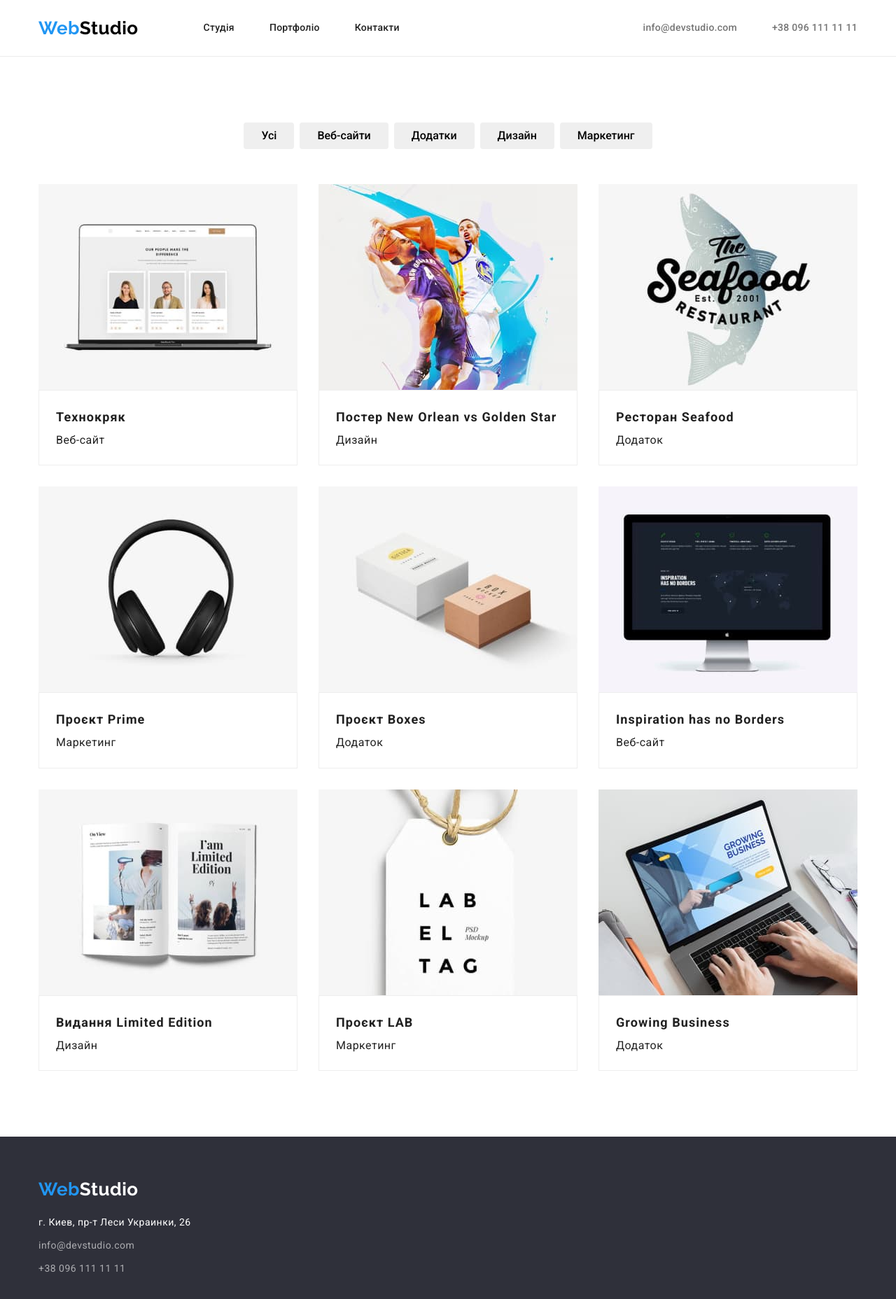
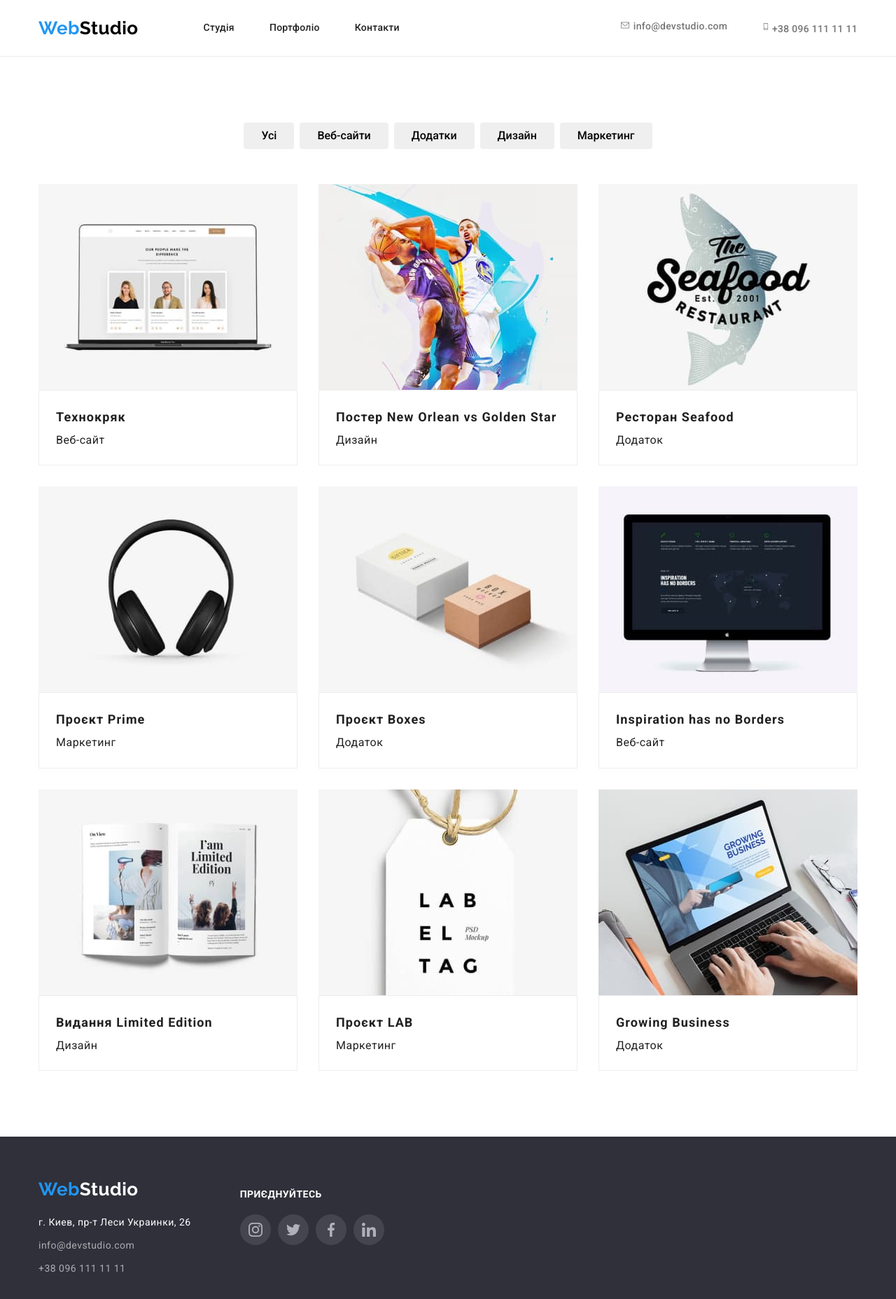
Before and after one commit to mantr88/goit-markup-hw-04, a plain HTML site: page portfolio.html in a window 1280 px wide. Shown: the whole page at 70% size. Drawn offline with nearby package versions, Linux system fonts and the light colour scheme.

Commit message:
Add icons in footer and portfolio page

```diff
--- a/css/styles.css
+++ b/css/styles.css
@@ -10,6 +10,7 @@
     --second-font-color:#757575;
     --white-font-color:#ffffff;
     --footer-font-color:rgba(255, 255, 255, 0.6);
+    --footer-icon-bg-color:rgba(255, 255, 255, 0.1);
 
     --card-set-gap: 30px;
 }
@@ -464,7 +465,7 @@ a {
 .filter-button:focus {
     color: var(--white-font-color);
     background-color: var(--main-color);
-
+    box-shadow: 0px 3px 1px rgba(0, 0, 0, 0.1), 0px 1px 2px rgba(0, 0, 0, 0.08), 0px 2px 2px rgba(0, 0, 0, 0.12);
 }
 
         /* our-project */
@@ -480,8 +481,11 @@ a {
     flex-basis: calc(100% / 3 - var(--card-set-gap));
     margin-left: var(--card-set-gap);
     margin-top: var(--card-set-gap);
+}
 
-
+.our-project > .item:hover,
+.our-project > .item:focus {
+   box-shadow: 0px 1px 1px rgba(0, 0, 0, 0.12), 0px 4px 4px rgba(0, 0, 0, 0.06), 1px 4px 6px rgba(0, 0, 0, 0.16);
 }
 
 .case-title-block {
@@ -505,17 +509,21 @@ a {
             /* Footer */
 
 .bottom {
-    padding-top: 60px;
-    padding-bottom: 60px;
-
     color: var(--white-font-color);
     background-color: var(--secondary-bg-color);
     font-size: 14px;
-line-height: 1.7;
+    line-height: 1.7;
+    padding-top: 60px;
+    padding-bottom: 60px;
 }
 
-.footter-conteiner {
+.wrapper {
     display: flex;
+    align-items: center;
+}
+
+.contacts-box {
+    margin-right: 70px;
 }
 
 .accent-logo-bottom {
@@ -536,7 +544,6 @@ line-height: 1.7;
 
 .down {
     color: var(--footer-font-color);
-
 }
 
 .down:hover,
@@ -558,39 +565,11 @@ line-height: 1.7;
     text-transform: uppercase;
 }
 
-/* .footter-conteiner {
-    display:flex;
-    margin-left: calc(-1 * var(--card-set-gap));
-    margin-top: calc(-1 * var(--card-set-gap));
-
+.social-list {
+    padding-left: 0;
+    padding-top: 0;
 }
 
-.footter-conteiner > .wrapper {
-    flex-basis: calc(100% / 6 - var(--card-set-gap));
-    margin-left: var(--card-set-gap);
-    margin-top: var(--card-set-gap);
-} */
-/*
-.clients-link {
-    display: block;
-    padding-left: 32px;
-    padding-right: 32px;
-    padding-top: 16px;
-    padding-bottom: 16px;
+.social-icon-link {
+    background-color: var(--footer-icon-bg-color);
 }
-
-.clients-list > .item:hover,
-.clients-list > .item:focus {
-     border: 1px solid var(--main-color);
-}
-
-.clients-icon {
-    width: 106px;
-    height: 60px;
-    fill: var(--icon-bg-color)
-}
-
-.clients-list > .item:hover .clients-icon,
-.clients-list > .item:focus .clients-icon {
-     fill:var(--main-color)
-} */
--- a/portfolio.html
+++ b/portfolio.html
@@ -21,25 +21,35 @@
     <header class="page-top">
       <div class="container main-nav">
         <nav class="site-nav">
-          <a href="#" class="logo links">Web<span class="accent-logo-top">Studio</span></a>
+          <a href="#" class="logo">Web<span class="accent-logo-top">Studio</span></a>
           <ul class="site-nav-list">
             <li class="item">
-              <a href="./index.html" class="link-nav links">Студія</a>
+              <a href="./index.html" class="link-nav">Студія</a>
             </li>
             <li class="item">
-              <a href="#" class="link-nav links">Портфоліо</a>
+              <a href="./portfolio.html" class="link-nav">Портфоліо</a>
             </li>
             <li class="item">
-              <a href="#" class="link-nav links">Контакти</a>
+              <a href="#" class="link-nav">Контакти</a>
             </li>
           </ul>
         </nav>
         <ul class="contacts">
           <li class="item">
-            <a href="mailto:info@devstudio.com" class="link-contacts links">info@devstudio.com</a>
+            <a href="mailto:info@devstudio.com" class="link-contacts">
+              <svg class="email-icon">
+                <use href="./images/symbol-defs.svg#icon-envelope"></use>
+              </svg>
+              info@devstudio.com
+            </a>
           </li>
           <li class="item">
-            <a href="tel:+380961111111" class="link-contacts links">+38 096 111 11 11</a>
+            <a href="tel:+380961111111" class="link-contacts">
+              <svg class="tel-icon">
+                <use href="./images/symbol-defs.svg#icon-smartphone"></use>
+              </svg>
+              +38 096 111 11 11</a
+            >
           </li>
         </ul>
       </div>
@@ -197,22 +207,55 @@
       </section>
     </main>
     <footer class="bottom">
-      <div class="container">
-        <a href="#" class="bottom-link logo links"
-          >Web<span class="accent-logo-bottom">Studio</span></a
-        >
+      <div class="wrapper container">
+        <div class="contacts-box">
+          <a href="#" class="bottom-link logo">Web<span class="accent-logo-bottom">Studio</span></a>
           <address class="location">
             <p class="location-text">г. Киев, пр-т Леси Украинки, 26</p>
             <ul class="footer-contacts">
               <li>
-              <a href="mailto:info@devstudio.com" class="email links down">info@devstudio.com</a>
+                <a href="mailto:info@devstudio.com" class="email down">info@devstudio.com</a>
               </li>
               <li>
-              <a href="tel:+380961111111" class="telefon links down">+38 096 111 11 11</a>
+                <a href="tel:+380961111111" class="tel down">+38 096 111 11 11</a>
               </li>
             </ul>
           </address>
         </div>
+        <div class="social-box">
+          <p class="footer-box-text">приєднуйтесь</p>
+          <ul class="social-list">
+            <li class="item">
+              <a href="" class="social-icon-link">
+                <svg class="social-icon">
+                  <use href="./images/symbol-defs.svg#icon-instagram"></use>
+                </svg>
+              </a>
+            </li>
+            <li class="item">
+              <a href="" class="social-icon-link">
+                <svg class="social-icon">
+                  <use href="./images/symbol-defs.svg#icon-twitter"></use>
+                </svg>
+              </a>
+            </li>
+            <li class="item">
+              <a href="" class="social-icon-link">
+                <svg class="social-icon">
+                  <use href="./images/symbol-defs.svg#icon-facebook"></use>
+                </svg>
+              </a>
+            </li>
+            <li class="item">
+              <a href="" class="social-icon-link">
+                <svg class="social-icon">
+                  <use href="./images/symbol-defs.svg#icon-linkedin"></use>
+                </svg>
+              </a>
+            </li>
+          </ul>
+        </div>
+      </div>
     </footer>
   </body>
 </html>
```
Also changed, not shown: index.html (+3 -3 lines). Lines whose indentation alone changed are shown as unchanged.
